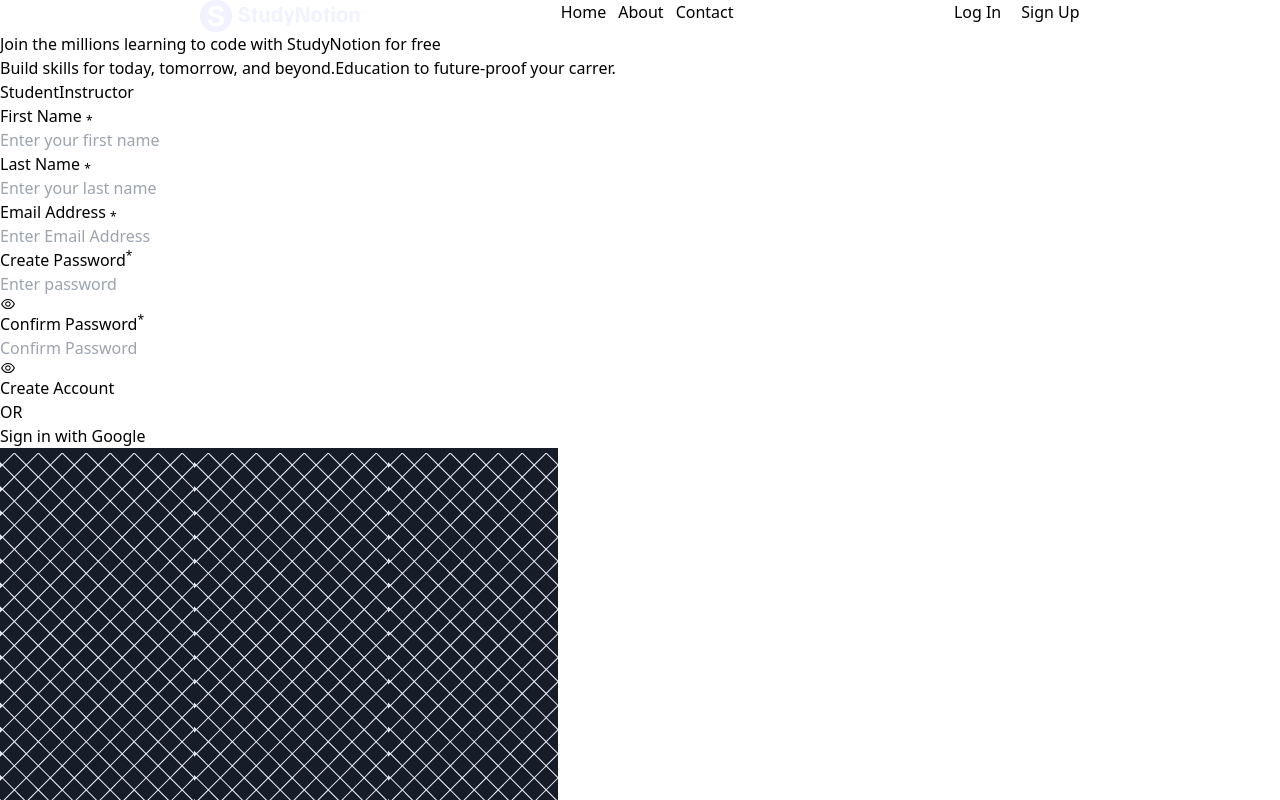
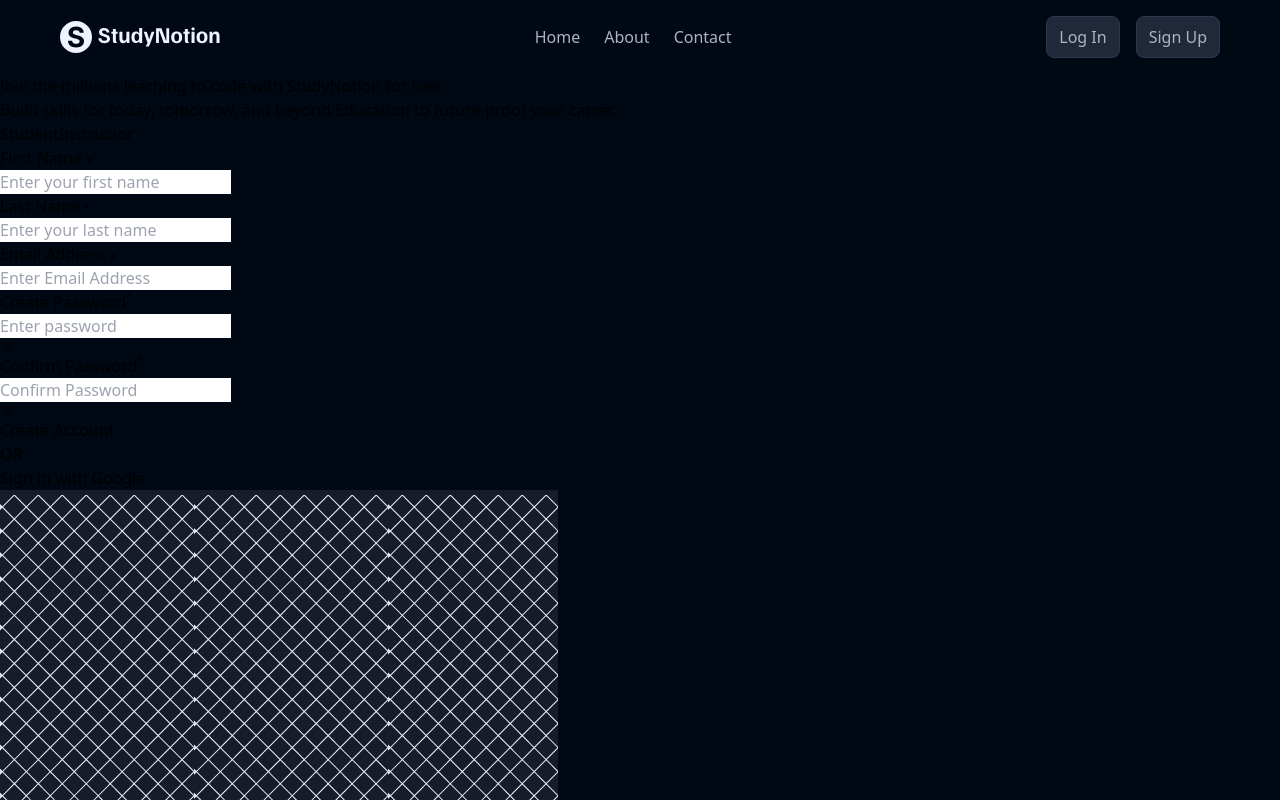
Before and after one commit to harshbhar0629/ReactJs, a React (Create React App) app in the folder React_Intermediate/Study_Notion/: page /signup in a window 1280 px wide. Shown: the top 800 px of the page. Built offline with nearby package versions, Linux system fonts and the light colour scheme.

Commit message:
adding css tp home page dashbpard page or navbar:

```diff
--- a/React_Intermediate/Study_Notion/src/App.js
+++ b/React_Intermediate/Study_Notion/src/App.js
@@ -14,7 +14,7 @@
 	const [isLoggedIn, setIsLoggedIn] = useState(false);
 
 	return (
-		<div className="App">
+		<div className="App w-screen h-screen bg-[#000814] flex flex-col">
 			<Navbar
 				isLoggedIn={isLoggedIn}
 				setIsLoggedIn={setIsLoggedIn}></Navbar>
--- a/React_Intermediate/Study_Notion/src/components/Navbar.js
+++ b/React_Intermediate/Study_Notion/src/components/Navbar.js
@@ -15,7 +15,7 @@
 	// }
 
 	return (
-		<div className="flex flex-row justify-evenly">
+		<div className="flex flex-row justify-between items-center w-11/12 max-w-[1160px] py-4 mx-auto">
 			<Link to="/">
 				<img
 					src={Logo}
@@ -26,7 +26,7 @@
 			</Link>
 
 			<nav>
-				<ul className="flex gap-3">
+				<ul className="flex gap-x-6 text-[#AFB2BF]">
 					<li>
 						<Link to="/">Home</Link>
 					</li>
@@ -39,20 +39,25 @@
 				</ul>
 			</nav>
 
-			<div className="flex ml-5 gap-5">
+			<div className="flex items-center gap-x-4">
 				{!isLoggedIn && (
 					<Link to="/login">
-						<button>Log In</button>
+						<button className="bg-[#20293a] text-[#AFB2BF] py-[8px] px-[12px] rounded-[8px] border border-[#2c384d]">
+							Log In
+						</button>
 					</Link>
 				)}
 				{!isLoggedIn && (
 					<Link to="/signup">
-						<button>Sign Up</button>
+						<button className="bg-[#20293a] text-[#AFB2BF] py-[8px] px-[12px] rounded-[8px] border border-[#2c384d]">
+							Sign Up
+						</button>
 					</Link>
 				)}
 				{isLoggedIn && (
 					<Link to="/">
 						<button
+							className="bg-[#20293a] text-[#AFB2BF] py-[8px] px-[12px] rounded-[8px] border border-[#2c384d]"
 							onClick={() => {
 								toast.success("Logged Out");
 								setIsLoggedIn(false);
@@ -63,7 +68,9 @@
 				)}
 				{isLoggedIn && (
 					<Link to="/dashboard">
-						<button>Dashboard</button>
+						<button className="bg-[#20293a] text-[#AFB2BF] py-[8px] px-[12px] rounded-[8px] border border-[#2c384d]">
+							Dashboard
+						</button>
 					</Link>
 				)}
 			</div>
--- a/React_Intermediate/Study_Notion/src/components/SignupForm.js
+++ b/React_Intermediate/Study_Notion/src/components/SignupForm.js
@@ -6,8 +6,9 @@
 import { useNavigate } from "react-router";
 // import { useState } from "react";
 
-export const SignupForm = ({setIsLoggedIn}) => {
+export const SignupForm = ({ setIsLoggedIn }) => {
 	const [showPassword, setShowPassword] = useState(false);
+	const [confirmPass, setConfirmPass] = useState(false);
 	const navigate = useNavigate();
 	const [formData, setFormData] = useState({
 		firstName: "",
@@ -26,9 +27,14 @@
 
 	function submitHandler(event) {
 		event.preventDefault();
+		if (formData.password !== formData.confirmPassword) {
+			toast.error("Password do not match");
+			toast.error("Please try again");
 
+			return;
+		}
 		setIsLoggedIn(true);
-        toast.success("Logged In");
+		toast.success("Account Created");
 		navigate("/dashboard");
 	}
 
@@ -108,7 +114,7 @@
 						</p>
 						<input
 							name="confirmPassword"
-							type={showPassword ? "text" : "password"}
+							type={confirmPass ? "text" : "password"}
 							required
 							value={formData.confirmPassword}
 							onChange={changeHandler}
@@ -116,9 +122,9 @@
 
 						<span
 							onClick={() => {
-								setShowPassword(!showPassword);
+								setConfirmPass(!confirmPass);
 							}}>
-							{showPassword ? (
+							{confirmPass ? (
 								<AiOutlineEyeInvisible></AiOutlineEyeInvisible>
 							) : (
 								<AiOutlineEye></AiOutlineEye>
--- a/React_Intermediate/Study_Notion/src/page/Dashboard.js
+++ b/React_Intermediate/Study_Notion/src/page/Dashboard.js
@@ -2,8 +2,10 @@
 
 function Dashboard() {
   return (
-    <div className='flex justify-center items-center'>Welcomt to Study Notion</div>
-  );
+		<div className="flex justify-center h-full items-center text-white text-3xl">
+			Welcomt to Study Notion
+		</div>
+	);
 }
 
 export default Dashboard
--- a/React_Intermediate/Study_Notion/src/page/Home.js
+++ b/React_Intermediate/Study_Notion/src/page/Home.js
@@ -2,7 +2,7 @@
 
 function Home() {
   return (
-    <div className="flex justify-center items-center">Home</div>
+    <div className="flex justify-center h-full items-center text-white text-3xl">Home</div>
   );
 }
 
```
Lines whose indentation alone changed are shown as unchanged.
